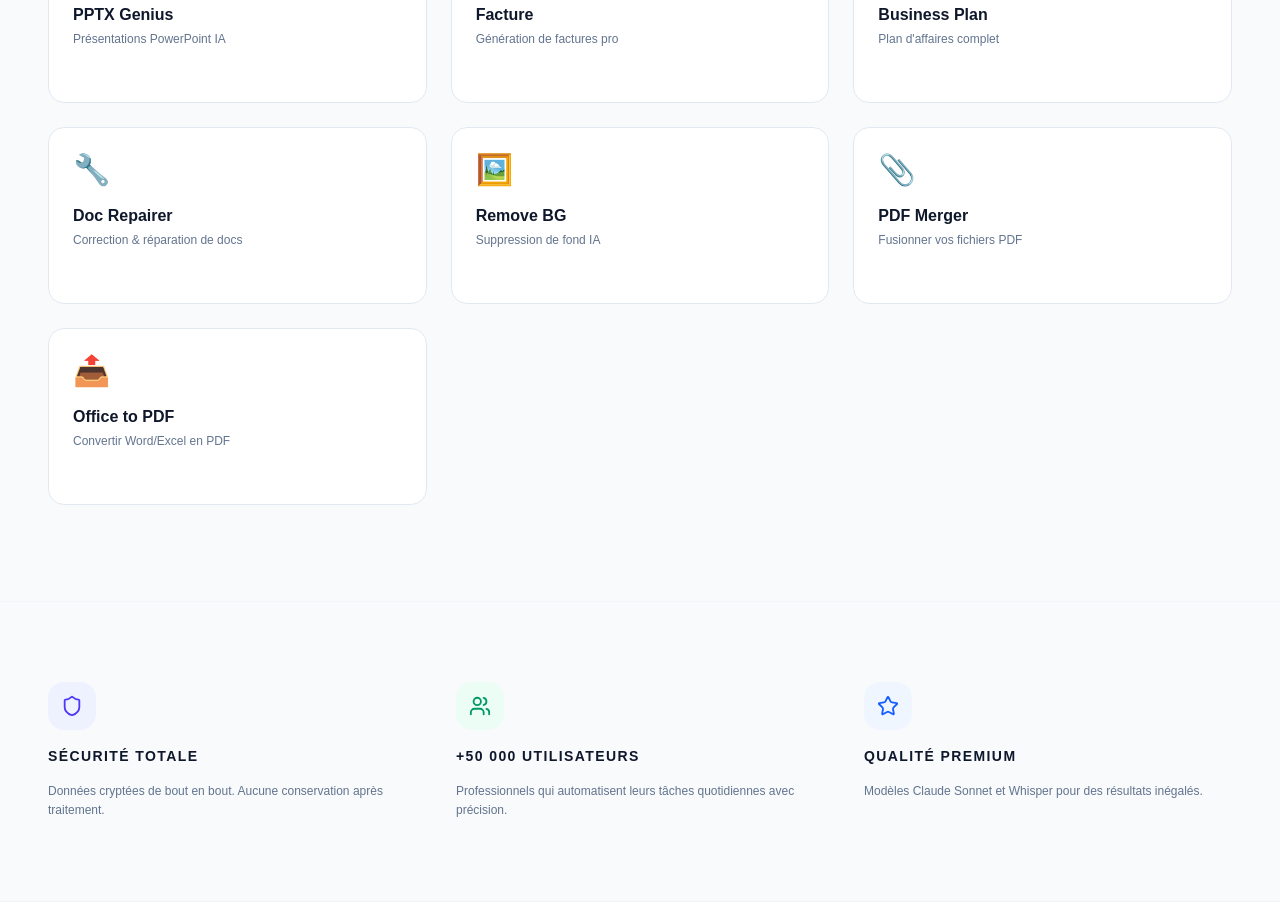
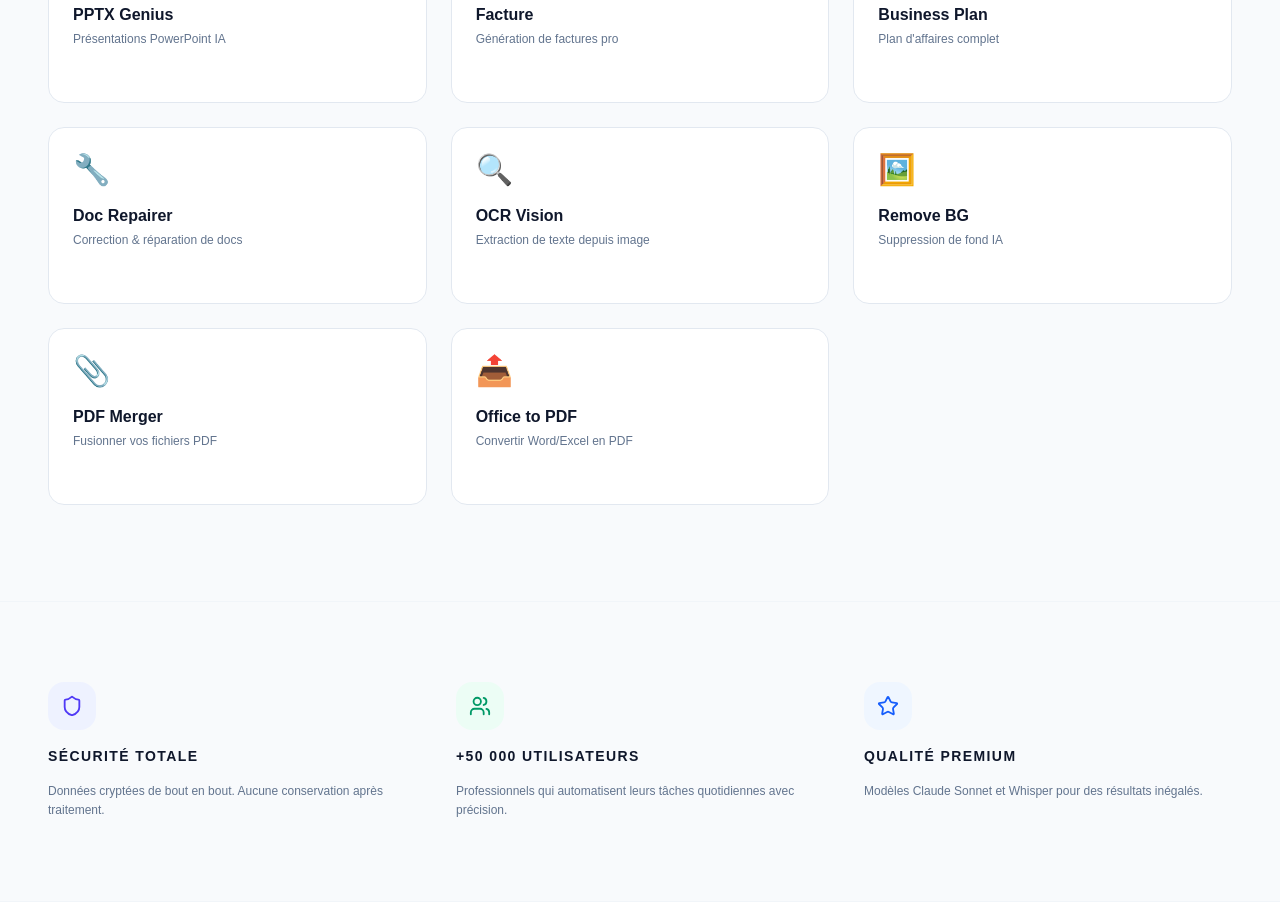
Before and after one commit to ibmconsultingservice-lang/app-online, a Next.js app: page / in a window 1280 px wide. Shown: the part 1000-1924 px from the top of the page. Built offline with nearby package versions, Linux system fonts and the light colour scheme; no server answers.

Commit message:
feat: add OCR Vision to homepage tools

```diff
--- a/app/page.js
+++ b/app/page.js
@@ -12,6 +12,7 @@
   { icon: '🧾', name: 'Facture',       desc: 'Génération de factures pro',      path: '/facture' },
   { icon: '📊', name: 'Business Plan', desc: "Plan d'affaires complet",         path: '/Businessplan' },
   { icon: '🔧', name: 'Doc Repairer',  desc: 'Correction & réparation de docs', path: '/docrepairer' },
+  { icon: '🔍', name: 'OCR Vision',    desc: 'Extraction de texte depuis image', path: '/ocr-vision' }, // ← ajouté
   { icon: '🖼️', name: 'Remove BG',     desc: 'Suppression de fond IA',          path: '/Removebg' },
   { icon: '📎', name: 'PDF Merger',    desc: 'Fusionner vos fichiers PDF',      path: '/pdfmerger' },
   { icon: '📤', name: 'Office to PDF', desc: 'Convertir Word/Excel en PDF',     path: '/office2pdf' },
```
